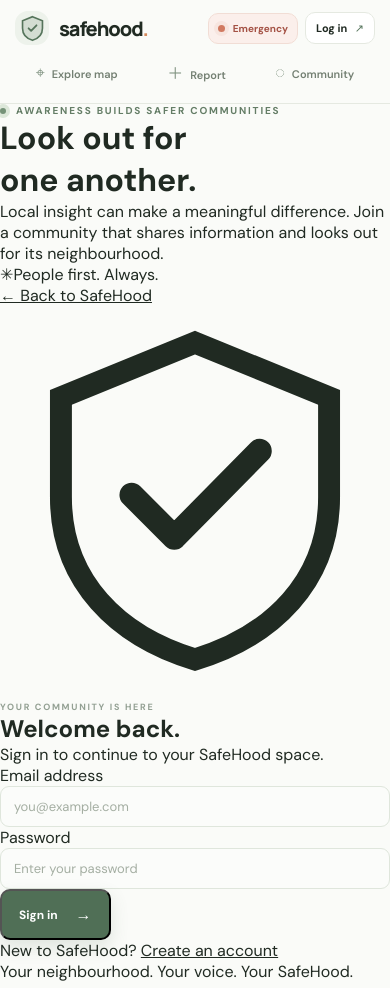
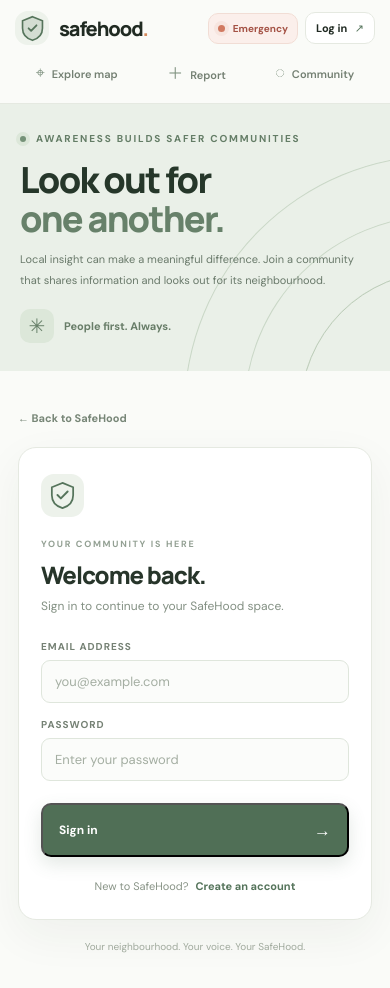
Before and after one commit to bhavikajadon/SafeHood, a React (Vite) app in the folder frontend/: page /login in a window 390 px wide. Built offline with nearby package versions, Linux system fonts and the light colour scheme; no server answers.

Commit message:
Add responsive branded authentication styles

```diff
--- a/frontend/src/index.css
+++ b/frontend/src/index.css
@@ -123,3 +123,32 @@ a{color:inherit}
 .toggle-track.on .toggle-thumb{transform:translateX(18px)}
 .emergency-page{min-height:calc(100vh - 76px);padding:35px 20px;background:#fafbf8}
 @media(max-width:680px){.page-wrapper{padding:25px 14px}.page-title{font-size:23px}.emergency-page{padding:20px 13px}}
+
+/* Branded authentication layout */
+.auth-page{min-height:calc(100vh - 76px);display:grid;grid-template-columns:.9fr 1.1fr;background:#fafbf8}
+.auth-aside{position:relative;overflow:hidden;background:#eaf0e8;display:flex;align-items:center;padding:7vw;min-height:660px}
+.auth-aside-content{position:relative;z-index:2;max-width:470px}
+.auth-aside h1{font:800 clamp(42px,5vw,65px)/1.08 Manrope,sans-serif;letter-spacing:-3px;color:#26372a;margin:28px 0 17px}
+.auth-aside h1 em{font-style:normal;color:#67816a}
+.auth-aside-content>p{font-size:14px;line-height:1.9;color:#69796a;max-width:410px}
+.auth-aside-foot{display:flex;align-items:center;gap:10px;margin-top:52px;color:#687d68;font-size:11px;font-weight:700}
+.auth-aside-star{width:34px;height:34px;display:grid;place-items:center;border-radius:10px;background:#dce7d9;font-size:20px;color:#68816a}
+.auth-aside-orbit{position:absolute;width:460px;height:460px;border:1px solid #bdcdb9;border-radius:50%;right:-250px;bottom:-190px;box-shadow:0 0 0 55px #eaf0e8,0 0 0 56px #c9d7c6,0 0 0 115px #eaf0e8,0 0 0 116px #c9d7c6}
+.auth-content{display:flex;justify-content:center;align-items:center;padding:50px 28px}
+.auth-card-wrap{width:100%;max-width:420px}
+.auth-back{display:inline-block;margin-bottom:22px;color:#778677;text-decoration:none;font-size:11px;font-weight:700}
+.auth-card{background:#fff;border:1px solid #e5e9e1;border-radius:18px;padding:34px;box-shadow:0 15px 45px rgba(42,61,43,.055)}
+.auth-mark{width:43px;height:43px;display:grid;place-items:center;color:#55745b;background:#edf2eb;border-radius:13px;margin-bottom:21px}
+.auth-mark svg{width:31px;height:31px}
+.auth-card h2{font:800 27px Manrope,sans-serif;letter-spacing:-1px;color:#27352a;margin:8px 0 5px}
+.auth-description{font-size:12px;color:#839083;line-height:1.7;margin-bottom:24px}
+.auth-label{display:block;margin:15px 0 7px;font-size:10px;letter-spacing:1px;text-transform:uppercase;font-weight:700;color:#758174}
+.auth-input{padding:12px 13px;background:#fbfcfa}
+.auth-submit{width:100%;justify-content:space-between;margin-top:22px;padding:14px 16px}
+.auth-submit span{font-size:17px}
+.auth-error{background:#fcf0ed;border:1px solid #f0d7d0;border-radius:9px;padding:10px 12px;color:#a45245;font-size:11px;line-height:1.6;margin:0 0 15px}
+.auth-switch{text-align:center;font-size:11px;color:#899487;margin-top:22px}
+.auth-switch a{color:#55745b;font-weight:700;text-decoration:none;margin-left:4px}
+.auth-footnote{text-align:center;margin-top:20px;color:#a0aa9d;font-size:10px}
+@media(max-width:850px){.auth-page{grid-template-columns:1fr}.auth-aside{min-height:250px;padding:35px 28px}.auth-aside h1{font-size:42px;margin:16px 0 10px}.auth-aside-content>p{font-size:12px;max-width:560px}.auth-aside-foot{margin-top:18px}.auth-aside-orbit{width:280px;height:280px;right:-190px;bottom:-180px}.auth-content{padding:35px 18px}}
+@media(max-width:480px){.auth-aside{min-height:220px;padding:28px 20px}.auth-aside h1{font-size:36px;letter-spacing:-1.7px}.auth-aside-content>p{font-size:11px}.auth-card{padding:26px 22px}.auth-card h2{font-size:24px}}
```
